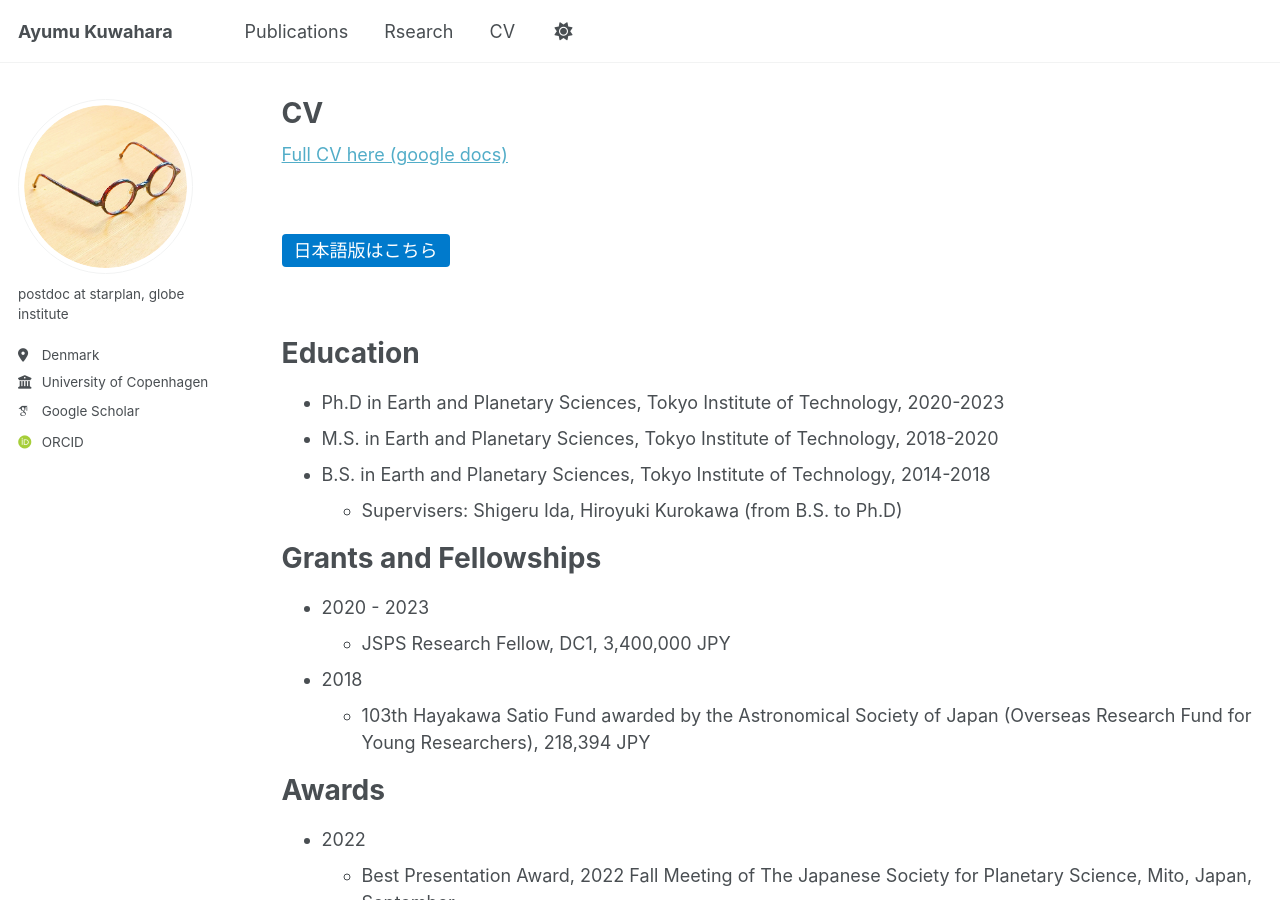
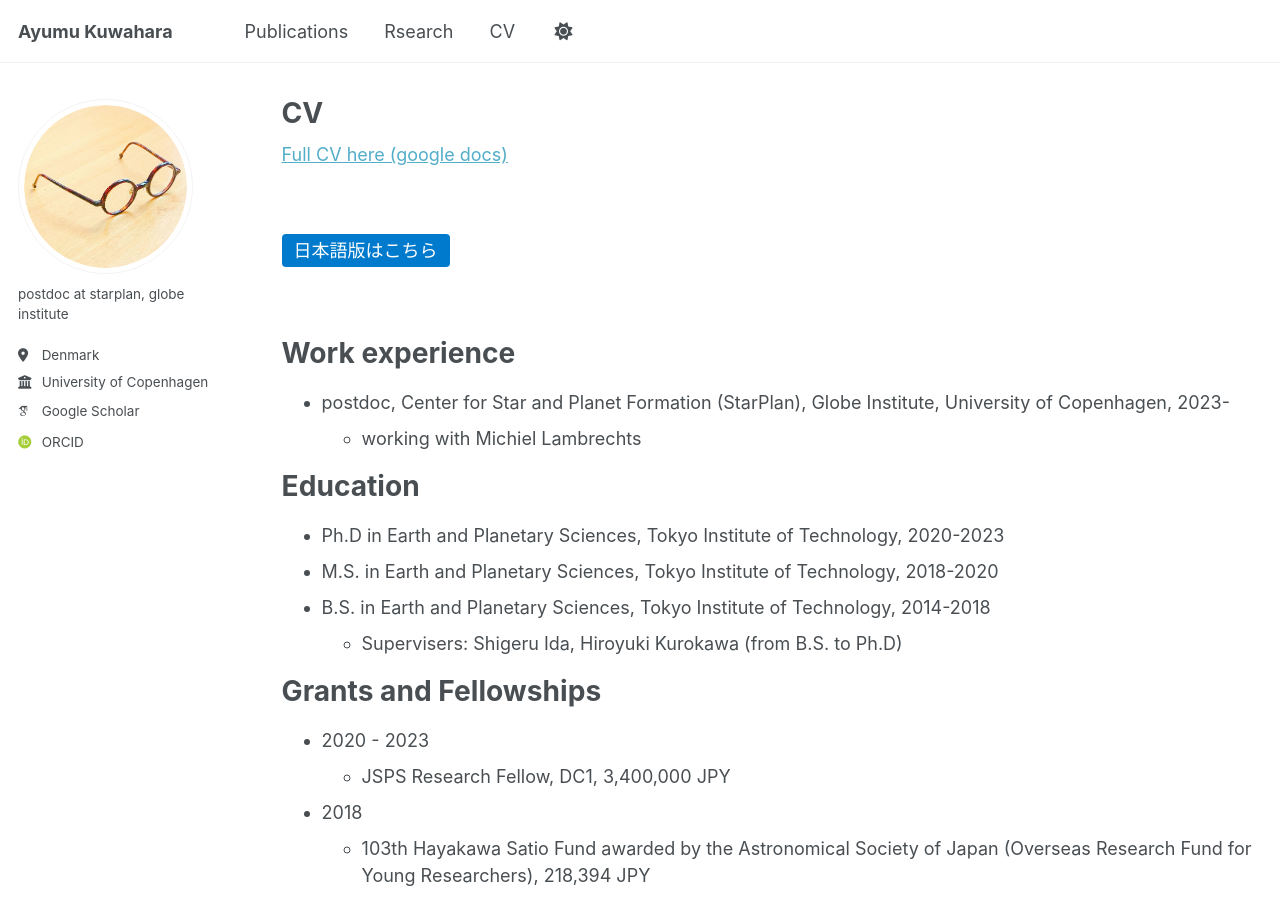
Before and after one commit to AyumuKuwahara/ayumukuwahara.github.io, a Jekyll site: the page built from _pages/cv.md, in a window 1280 px wide and 900 px high. Built offline with Jekyll 4.4.1, drawn with Linux system fonts in a browser that asks for light colours; some web fonts are replaced.

Commit message:
Update cv.md

```diff
--- a/_pages/cv.md
+++ b/_pages/cv.md
@@ -17,6 +17,12 @@ redirect_from:
 日本語版はこちら
 </a></p>
 <br>
+
+Work experience
+======
+* postdoc, Center for Star and Planet Formation (StarPlan), Globe Institute, University of Copenhagen, 2023-
+  * working with Michiel Lambrechts
+
 
 Education
 ======
```
